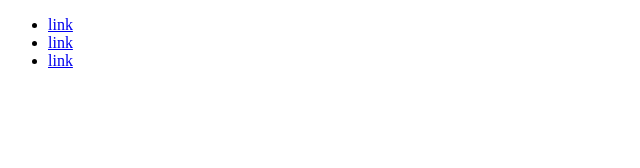
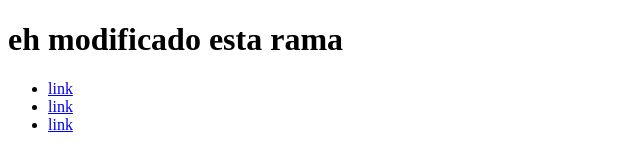
Before and after one commit to rodricabj1/branches, a plain HTML site: page index.html in a window 1280 px wide. Shown: the whole page, without its empty margins (0-640 px from the left). Drawn offline with Linux system fonts and the light colour scheme.

Commit message:
modifique esta rama

```diff
--- a/index.html
+++ b/index.html
@@ -6,6 +6,7 @@
     <title>branches</title>
 </head>
 <body>
+    <h1> eh modificado esta rama </h1>
     <nav>
         <ul>
             <li><a href="#">link</a></li>
```
